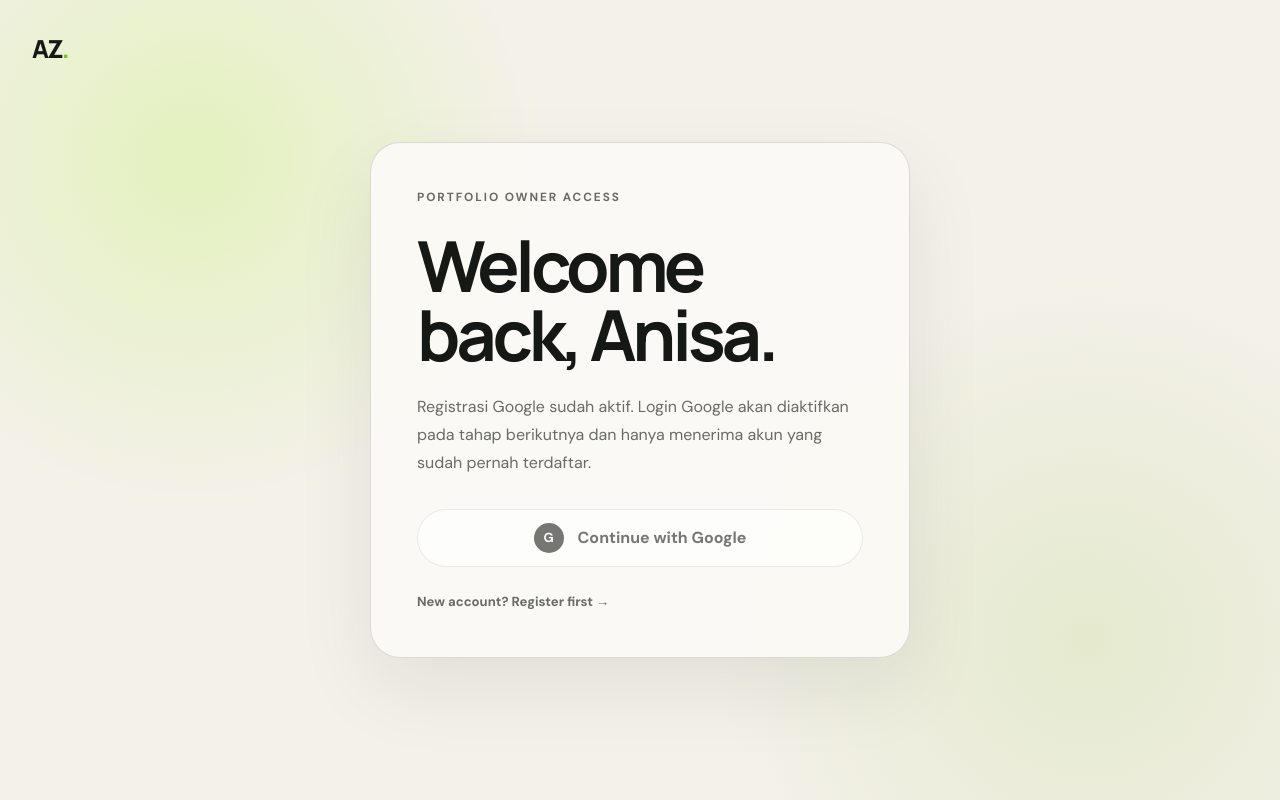
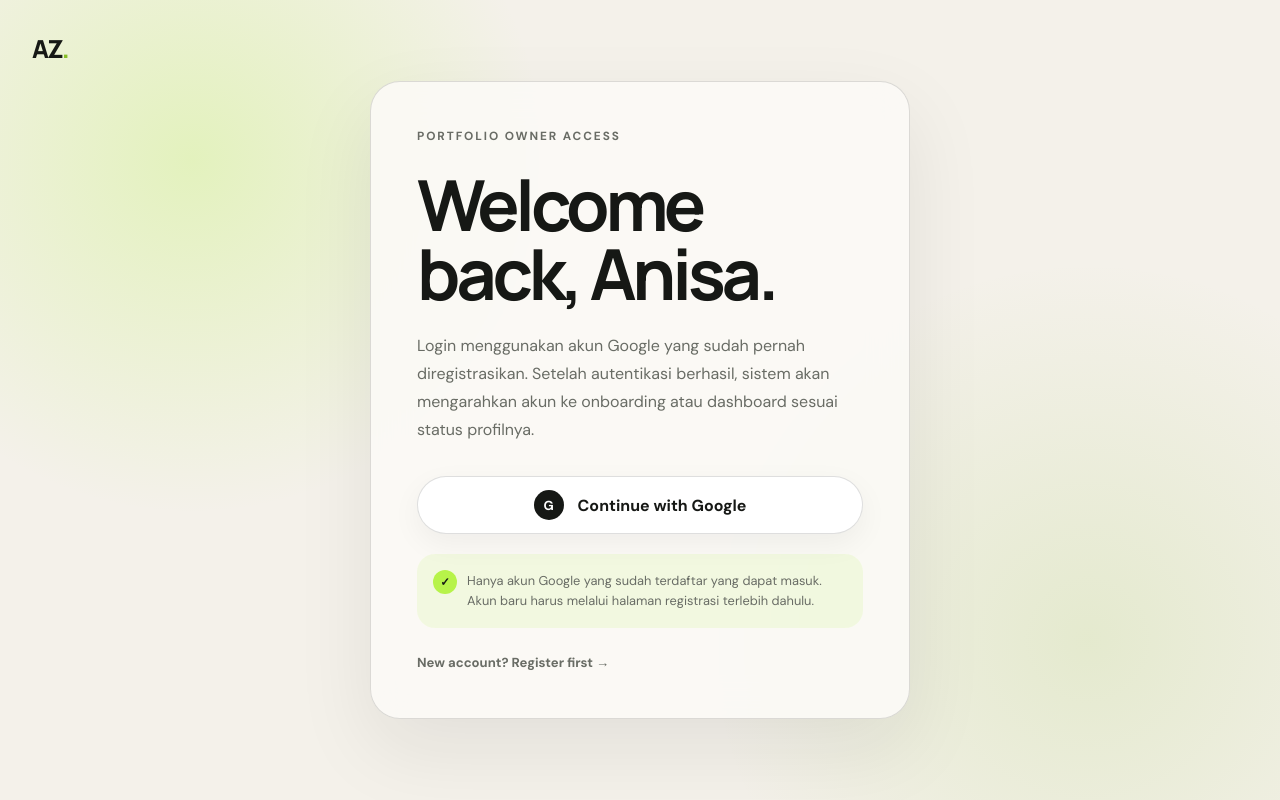
Before and after one commit to acz0077/anisa-portfolio, a Next.js app: page /login in a window 1280 px wide. Built offline with nearby package versions, Linux system fonts and the light colour scheme; no server answers.

Commit message:
activate Google login flow

```diff
--- a/app/login/page.tsx
+++ b/app/login/page.tsx
@@ -1,22 +1,98 @@
+import { redirect } from "next/navigation";
+import { auth, signIn } from "@/auth";
+import prisma from "@/lib/prisma";
 import styles from "../auth.module.css";
 
-export default function LoginPage() {
+type LoginPageProps = {
+  searchParams: Promise<{
+    error?: string;
+    message?: string;
+  }>;
+};
+
+const errorMessages: Record<string, string> = {
+  "unverified-email":
+    "Email Google belum terverifikasi. Gunakan akun Google dengan email yang sudah terverifikasi.",
+  AccessDenied:
+    "Login ditolak. Pastikan akun Google yang digunakan sudah pernah diregistrasikan.",
+};
+
+const infoMessages: Record<string, string> = {
+  "already-registered":
+    "Akun Google ini sudah terdaftar. Silakan login untuk melanjutkan ke portofolio.",
+};
+
+export default async function LoginPage({ searchParams }: LoginPageProps) {
+  const session = await auth();
+
+  if (session?.user?.email) {
+    const existingUser = await prisma.user.findUnique({
+      where: { email: session.user.email.toLowerCase() },
+      select: { registrationCompleted: true },
+    });
+
+    if (existingUser?.registrationCompleted) {
+      redirect("/dashboard");
+    }
+
+    if (existingUser) {
+      redirect("/onboarding");
+    }
+  }
+
+  const params = await searchParams;
+  const errorMessage = params.error ? errorMessages[params.error] : undefined;
+  const infoMessage = params.message ? infoMessages[params.message] : undefined;
+
   return (
     <main className={styles.page}>
-      <a className={`brand ${styles.brand}`} href="/">
+      <a className={`brand ${styles.brand}`} href="/" aria-label="Back to homepage">
         AZ<span>.</span>
       </a>
+
       <section className={styles.card}>
         <p className="eyebrow">Portfolio owner access</p>
         <h1>Welcome back, Anisa.</h1>
         <p>
-          Registrasi Google sudah aktif. Login Google akan diaktifkan pada tahap
-          berikutnya dan hanya menerima akun yang sudah pernah terdaftar.
+          Login menggunakan akun Google yang sudah pernah diregistrasikan. Setelah
+          autentikasi berhasil, sistem akan mengarahkan akun ke onboarding atau
+          dashboard sesuai status profilnya.
         </p>
-        <button className={styles.googleButton} type="button" disabled>
-          <span className={styles.googleMark}>G</span>
-          Continue with Google
-        </button>
+
+        {errorMessage ? (
+          <div className={styles.errorMessage} role="alert">
+            {errorMessage}
+          </div>
+        ) : null}
+
+        {infoMessage ? (
+          <div className={styles.infoMessage} role="status">
+            {infoMessage}
+          </div>
+        ) : null}
+
+        <form
+          action={async () => {
+            "use server";
+            await signIn("google-login", {
+              redirectTo: "/dashboard",
+            });
+          }}
+        >
+          <button className={styles.googleButton} type="submit">
+            <span className={styles.googleMark}>G</span>
+            Continue with Google
+          </button>
+        </form>
+
+        <div className={styles.securityNote}>
+          <span>✓</span>
+          <p>
+            Hanya akun Google yang sudah terdaftar yang dapat masuk. Akun baru harus
+            melalui halaman registrasi terlebih dahulu.
+          </p>
+        </div>
+
         <a className={styles.back} href="/register">
           New account? Register first →
         </a>
```
